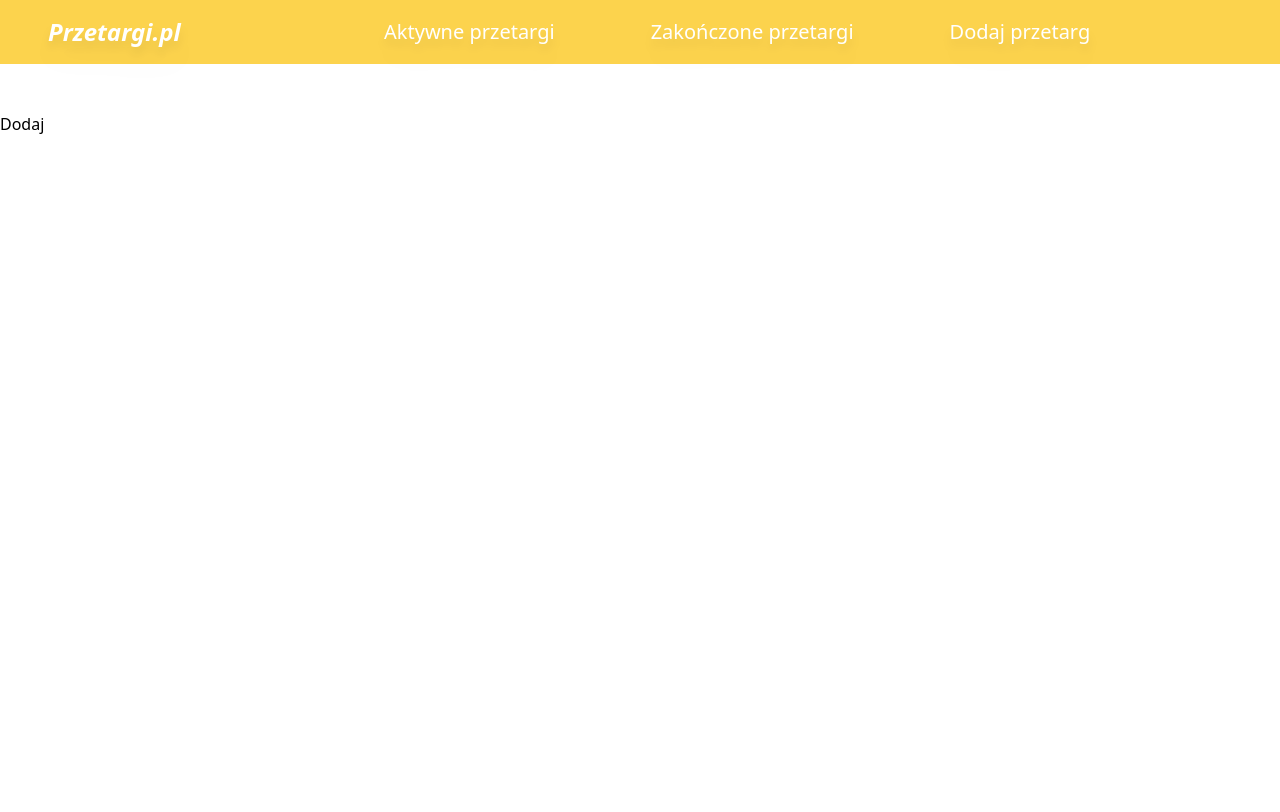
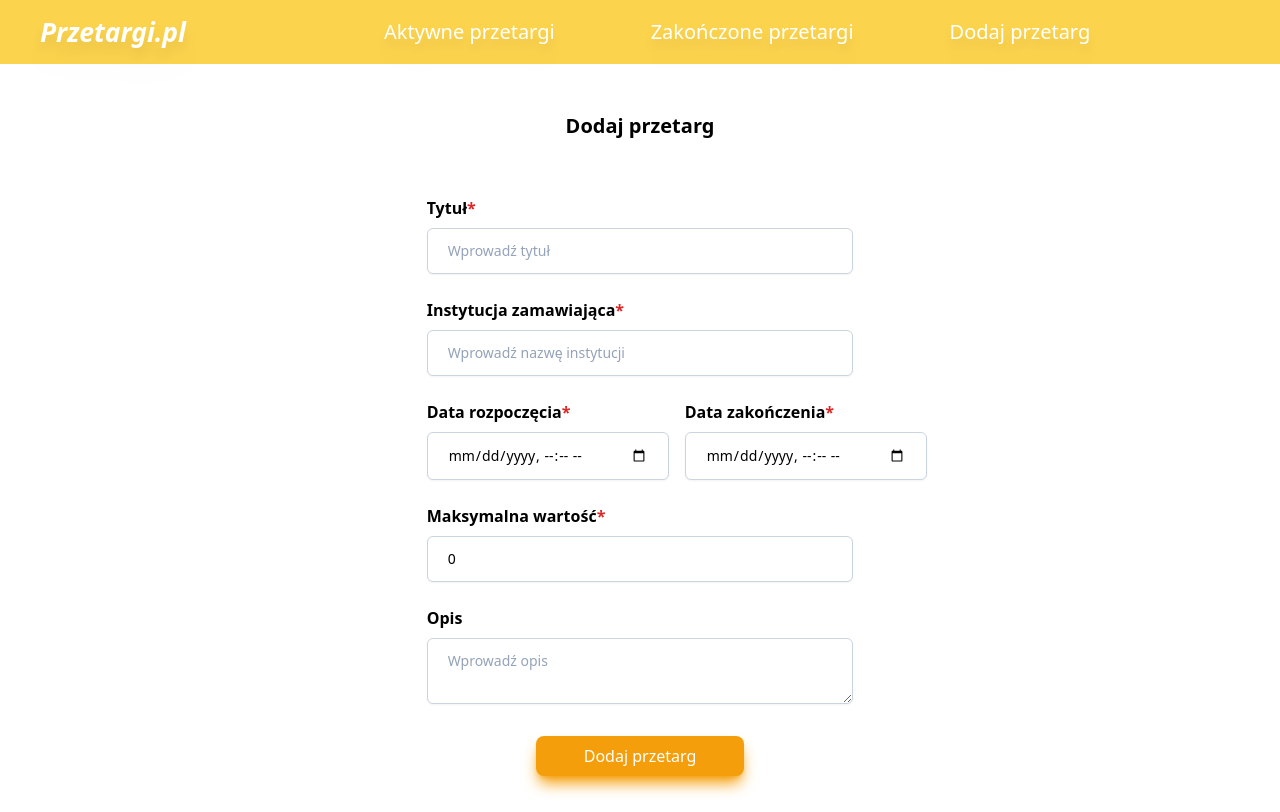
Before and after one commit to Denwiliusz27/web_aplications_design, a React (Vite) app in the folder PROJEKT_2/frontend/: page /dodaj in a window 1280 px wide. Built offline with nearby package versions, Linux system fonts and the light colour scheme.

Commit message:
working v1.0 - added fom for adding tenders

```diff
--- a/PROJEKT_2/frontend/package.json
+++ b/PROJEKT_2/frontend/package.json
@@ -11,7 +11,9 @@
   },
   "dependencies": {
     "axios": "^0.24.0",
+    "moment": "^2.29.4",
     "react": "^18.2.0",
+    "react-datepicker": "^4.14.1",
     "react-dom": "^18.2.0",
     "react-query": "^3.39.3"
   },
--- a/PROJEKT_2/frontend/src/App.tsx
+++ b/PROJEKT_2/frontend/src/App.tsx
@@ -11,24 +11,23 @@ function App() {
 
   return (
       <div className="App">
-          <div className="flex flex-row bg-amber-300 h-16 mb-12">
+          <div className="flex flex-row bg-amber-300 h-16 mb-12 sticky top-0">
               <div className="w-1/5 hover:scale-110 text-center transition-all duration-300 font-bold italic shadow-amber-700 text-white flex flex-row drop-shadow-xl shadow-black text-2xl items-center">
                   <Link to="/" className="px-12 ">Przetargi.pl</Link>
               </div>
 
               <div className="flex flex-row pl-20 text-white w-4/5 drop-shadow-xl shadow-black text-xl text-center">
-                  <div className="hover:bg-amber-500 flex flex-row items-center">
-                      <Link to="/aktywne" className="px-12">Aktywne przetargi</Link>
-                  </div>
-                  <div className="hover:bg-amber-500 flex flex-row items-center">
-                      <Link to="/zakończone" className="px-12">Zakończone przetargi</Link>
-                  </div>
-                  <div className="hover:bg-amber-500 flex flex-row items-center">
-                      <Link to="/dodaj" className="px-12">Dodaj przetarg</Link>
-                  </div>
+                  <Link to="/aktywne" className="hover:bg-amber-500 flex flex-row items-center">
+                      <p className="px-12">Aktywne przetargi</p>
+                  </Link>
+                  <Link to="/zakończone" className="hover:bg-amber-500 flex flex-row items-center">
+                      <p className="px-12">Zakończone przetargi</p>
+                  </Link>
+                  <Link to="/dodaj" className="hover:bg-amber-500 flex flex-row items-center">
+                      <p className="px-12">Dodaj przetarg</p>
+                  </Link>
               </div>
           </div>
-
 
           <Routes>
               <Route path="/" element={<HomePage/>}></Route>
--- a/PROJEKT_2/frontend/src/components/CompletedTender.tsx
+++ b/PROJEKT_2/frontend/src/components/CompletedTender.tsx
@@ -26,9 +26,6 @@ function CompletedTender() {
         },
         enabled: true,
     })
-
-    console.log(offers)
-
 
     return (
         <>
--- a/PROJEKT_2/frontend/src/components/NewTender.tsx
+++ b/PROJEKT_2/frontend/src/components/NewTender.tsx
@@ -1,7 +1,187 @@
+import {useState} from "react";
+import moment, {max} from "moment";
+import {useMutation} from "react-query";
+import Api from "../Api";
+
 function NewTender() {
-    return(
+    const [title, setTitle] = useState("")
+    const [contracting_authority, setContractingAuthority] = useState("")
+    const [maxValue, setMaxValue] = useState(0)
+    const [startDate, setStartDate] = useState<Date>(null)
+    const [endDate, setEndDate] = useState<Date>(null)
+    const [description, setDescription] = useState("")
+    const [valueError, setValueError] = useState("")
+    const [error, setError] = useState("")
+    const [dateError, setDateError] = useState("")
+    const [info, setInfo] = useState("")
+
+    const createTender = useMutation({
+        mutationFn: async () => {
+            return await Api.post(`przetargi/dodaj`, {
+                title: title,
+                contracting_authority: contracting_authority,
+                start_date: startDate,
+                end_date: endDate,
+                max_value: maxValue,
+                description: description
+            }).then((res) => res.data);
+        },
+        onError() {
+            setError("Nie udało się utworzyć przetargu");
+        },
+        onSuccess() {
+            setInfo("Pomyślnie dodano przetarg")
+        }
+    });
+
+    const handleTitleChange = (event: React.FormEvent<HTMLInputElement>) => {
+        setTitle(event.currentTarget.value)
+    }
+
+    const handleAuthorityChange = (event: React.FormEvent<HTMLInputElement>) => {
+        setContractingAuthority(event.currentTarget.value)
+    }
+
+    const handleStartDateChange = (e) => {
+        setDateError("")
+        setStartDate(new Date(e.target.value))
+    }
+
+    const handleEndDateChange = (e) => {
+        setDateError("")
+        setEndDate(new Date(e.target.value))
+    }
+
+    const handleValueChange = (event: React.FormEvent<HTMLInputElement>) => {
+        if (isNaN(event.currentTarget.value)) {
+            setMaxValue(0)
+        } else {
+            setMaxValue(parseInt(event.currentTarget.value));
+        }
+        setValueError("")
+    }
+
+    const handleDescriptionChange = (e) => {
+        setDescription(e.target.value)
+    }
+
+    const addNewTender = (e) => {
+        e.preventDefault()
+        const now = new Date()
+        let error = false
+
+        if (startDate > endDate) {
+            setDateError("Data rozpoczęcia nie może być późniejsza niż data zakończenia")
+            error = true
+        } else if (startDate < now || endDate < now) {
+            setDateError("Data rozpoczęcia i zakończenia nie może być datą przeszłą")
+            error = true
+        }
+
+        if (maxValue <= 0) {
+            setValueError("Maksymalna wartość powinna być wartością dodatnią")
+            error = true
+        }
+
+        if (!error) {
+            createTender.mutate()
+        } else {
+            return
+        }
+    }
+
+
+    return (
         <>
-            <p>Dodaj</p>
+            <h1 className="text-center text-xl font-bold pb-10">Dodaj przetarg</h1>
+            <form onSubmit={addNewTender} className="flex flex-col w-1/3 mx-auto pb-6">
+                <label className="flex flex-col py-2">
+                    <span
+                        className="flex py-2 after:content-['*'] after:text-red-600 font-bold">
+                      Tytuł
+                    </span>
+                    <input type="text" name="title" value={title} onChange={handleTitleChange}
+                           placeholder="Wprowadź tytuł"
+                           className="py-3 px-5 border shadow-sm border-slate-300 placeholder-slate-400 focus:outline-none block w-full rounded-md sm:text-sm"
+                           required
+                    />
+                </label>
+                <label className="flex flex-col py-2">
+                    <span
+                        className="flex py-2 after:content-['*'] after:text-red-600 font-bold">
+                      Instytucja zamawiająca
+                    </span>
+                    <input type="text" name="contracting_authority" value={contracting_authority}
+                           onChange={handleAuthorityChange} placeholder="Wprowadź nazwę instytucji"
+                           className="py-3 px-5 border shadow-sm border-slate-300 placeholder-slate-400 focus:outline-none block w-full rounded-md sm:text-sm"
+                           required
+                    />
+                </label>
+
+                <div className="flex flex-row">
+                    <label className="flex flex-col py-2 basis-1/2 pr-2">
+                    <span
+                        className="flex py-2 after:content-['*'] after:text-red-600 font-bold">
+                      Data rozpoczęcia
+                    </span>
+                        <input type="datetime-local" value={moment(startDate).format("YYYY-MM-DDTkk:mm")}
+                               onChange={handleStartDateChange}
+                               className="py-3 px-5 border shadow-sm border-slate-300 placeholder-slate-400 focus:outline-none block w-full rounded-md sm:text-sm"
+                               required/>
+                    </label>
+                    <label className="flex flex-col py-2 basis-1/2 pl-2">
+                    <span
+                        className="flex py-2 after:content-['*'] after:text-red-600 font-bold">
+                      Data zakończenia
+                    </span>
+                        <input type="datetime-local" value={moment(endDate).format("YYYY-MM-DDTkk:mm")}
+                               onChange={handleEndDateChange}
+                               className="py-3 px-5 border shadow-sm border-slate-300 placeholder-slate-400 focus:outline-none block w-full rounded-md sm:text-sm"
+                               required/>
+                    </label>
+                </div>
+                {dateError != "" &&
+                    <p className="text-center font-bold text-red-600 mt-2">{dateError}</p>
+                }
+
+                <label className="flex flex-col py-2">
+                    <span
+                        className="flex py-2 after:content-['*'] after:text-red-600 font-bold">
+                      Maksymalna wartość
+                    </span>
+                    <input type="number" name="value" value={maxValue} onChange={handleValueChange}
+                           className="py-3 px-5 border shadow-sm border-slate-300 placeholder-slate-400 focus:outline-none block w-full rounded-md sm:text-sm"
+                           required
+                    />
+                    {valueError != "" &&
+                        <p className="text-center font-bold text-red-600 mt-2">{valueError}</p>
+                    }
+                </label>
+                <label className="flex flex-col py-2">
+                    <span
+                        className="flex py-2 after:text-red-600 font-bold">
+                      Opis
+                    </span>
+                    <textarea name="title" value={description} onChange={handleDescriptionChange}
+                              placeholder="Wprowadź opis"
+                              className="py-3 px-5 border shadow-sm border-slate-300 placeholder-slate-400 focus:outline-none block w-full rounded-md sm:text-sm"/>
+                </label>
+
+                <div className="flex flex-col justify-center items-center">
+                    <button
+                        type="submit"
+                        className="mt-6 mb-3 px-12 py-2  transition hover:scale-110 delay-150 rounded-lg bg-amber-500
+                                                               hover:bg-amber-700 hover:shadow-amber-700 text-white shadow-lg shadow-amber-500">
+                        Dodaj przetarg
+                    </button>
+                    {error != "" &&
+                        <p className="text-center font-bold text-red-600 mt-2">{error}</p>
+                    }
+                    {info != "" &&
+                        <p className="text-center font-bold text-green-600 mt-2">{info}</p>
+                    }
+                </div>
+            </form>
         </>
     )
 }
```
Also changed, not shown: 1 other file (tests, documents, lock files or other folders).
